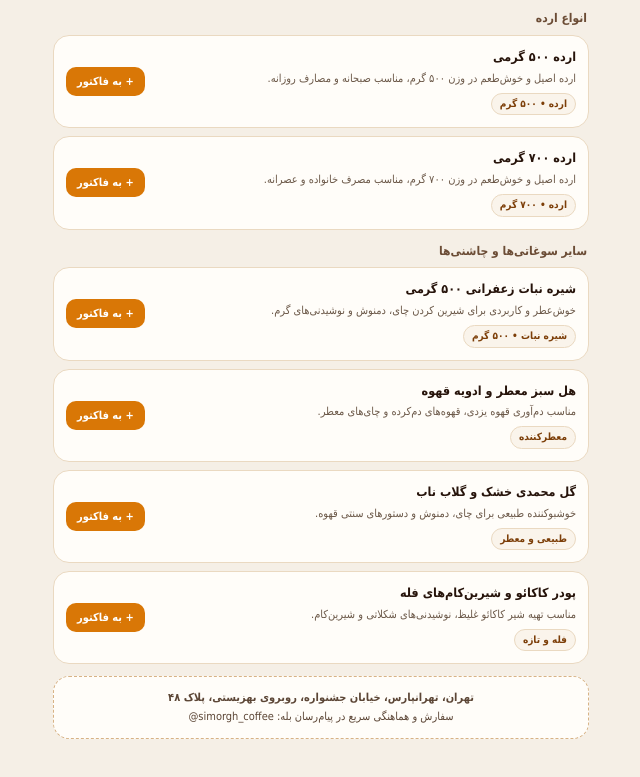
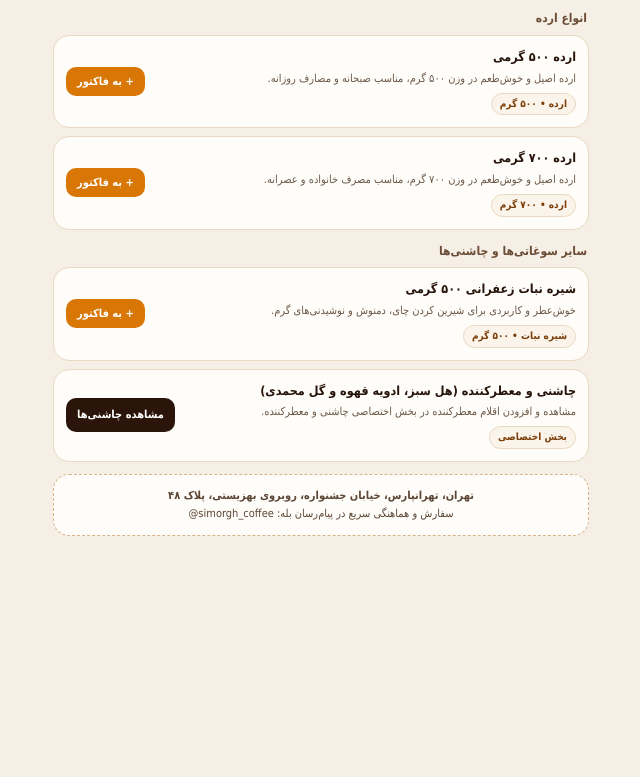
Before and after one commit to hoomamirs-ctrl/simorgh-blog, a plain HTML site: page souvenirs.html in a window 1280 px wide. Shown: the part 957-1734 px from the top of the page, without its empty margins (319-959 px from the left). After the commit the page ends 1613 px from the top, so only its background shows below. Drawn offline with Linux system fonts and the light colour scheme.

Commit message:
Update souvenirs.html

```diff
--- a/souvenirs.html
+++ b/souvenirs.html
@@ -6,7 +6,7 @@
   <meta name="theme-color" content="#2b1409" />
   <link rel="manifest" href="./manifest.json" />
   <title>سوغاتی و شیرین‌کام | کلبه چای و قهوه سیمرغ</title>
-  <meta name="description" content="سوغاتی و شیرین‌کام‌های کلبه چای و قهوه سیمرغ در تهرانپارس — انواع نبات و قند یزد، حلوا ارده، ارده، شیره نبات و شیرین‌کام‌های همراه چای و قهوه." />
+  <meta name="description" content="سوغاتی و شیرین‌کام‌های کلبه چای و قهوه سیمرغ در تهرانپارس — انواع نبات و قند یزد، حلوا ارده، ارده و شیره نبات." />
   <style>
     * { box-sizing: border-box !important; }
     html, body {
@@ -180,6 +180,17 @@
       font-size: 11px !important;
       cursor: pointer !important;
       font-family: Tahoma, sans-serif !important;
+      flex: 0 0 auto !important;
+      white-space: nowrap !important;
+    }
+    .link-btn {
+      text-decoration: none !important;
+      background: #2b1409 !important;
+      color: #ffffff !important;
+      padding: 8px 11px !important;
+      border-radius: 10px !important;
+      font-weight: bold !important;
+      font-size: 11px !important;
       flex: 0 0 auto !important;
       white-space: nowrap !important;
     }
@@ -414,29 +425,11 @@
 
       <article class="product-card">
         <div class="product-info">
-          <strong>هل سبز معطر و ادویه قهوه</strong>
-          <p>مناسب دم‌آوری قهوه یزدی، قهوه‌های دم‌کرده و چای‌های معطر.</p>
-          <span class="product-tag">معطرکننده</span>
+          <strong>چاشنی و معطرکننده (هل سبز، ادویه قهوه و گل محمدی)</strong>
+          <p>مشاهده و افزودن اقلام معطرکننده در بخش اختصاصی چاشنی و معطرکننده.</p>
+          <span class="product-tag">بخش اختصاصی</span>
         </div>
-        <button type="button" class="add-btn" data-add-invoice data-item-id="souv-hel-spice" data-item-name="هل سبز معطر و ادویه قهوه">+ به فاکتور</button>
-      </article>
-
-      <article class="product-card">
-        <div class="product-info">
-          <strong>گل محمدی خشک و گلاب ناب</strong>
-          <p>خوشبوکننده طبیعی برای چای، دمنوش و دستورهای سنتی قهوه.</p>
-          <span class="product-tag">طبیعی و معطر</span>
-        </div>
-        <button type="button" class="add-btn" data-add-invoice data-item-id="souv-rose-golab" data-item-name="گل محمدی خشک و گلاب ناب">+ به فاکتور</button>
-      </article>
-
-      <article class="product-card">
-        <div class="product-info">
-          <strong>پودر کاکائو و شیرین‌کام‌های فله</strong>
-          <p>مناسب تهیه شیر کاکائو غلیظ، نوشیدنی‌های شکلاتی و شیرین‌کام.</p>
-          <span class="product-tag">فله و تازه</span>
-        </div>
-        <button type="button" class="add-btn" data-add-invoice data-item-id="souv-cocoa-bulk" data-item-name="پودر کاکائو و شیرین‌کام فله">+ به فاکتور</button>
+        <a class="link-btn" href="./spices.html">مشاهده چاشنی‌ها</a>
       </article>
     </section>
 
@@ -507,6 +500,6 @@
       sync();
     }catch(err){}})();
   </script>
-  <script src="./simorgh-cart.js?v=61" onerror="void(0)"></script>
+  <script src="./simorgh-cart.js?v=63" onerror="void(0)"></script>
 </body>
 </html>
```
